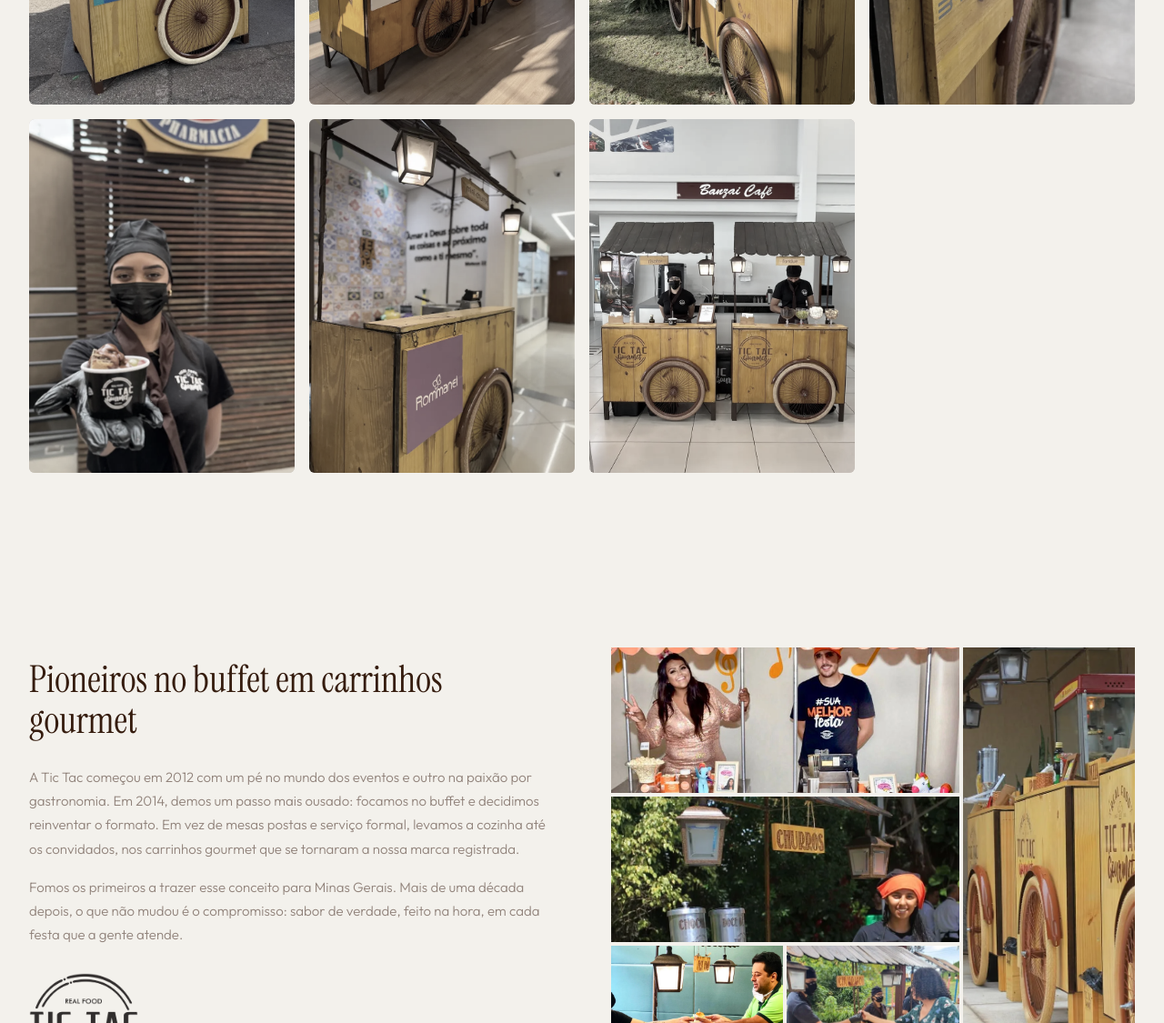
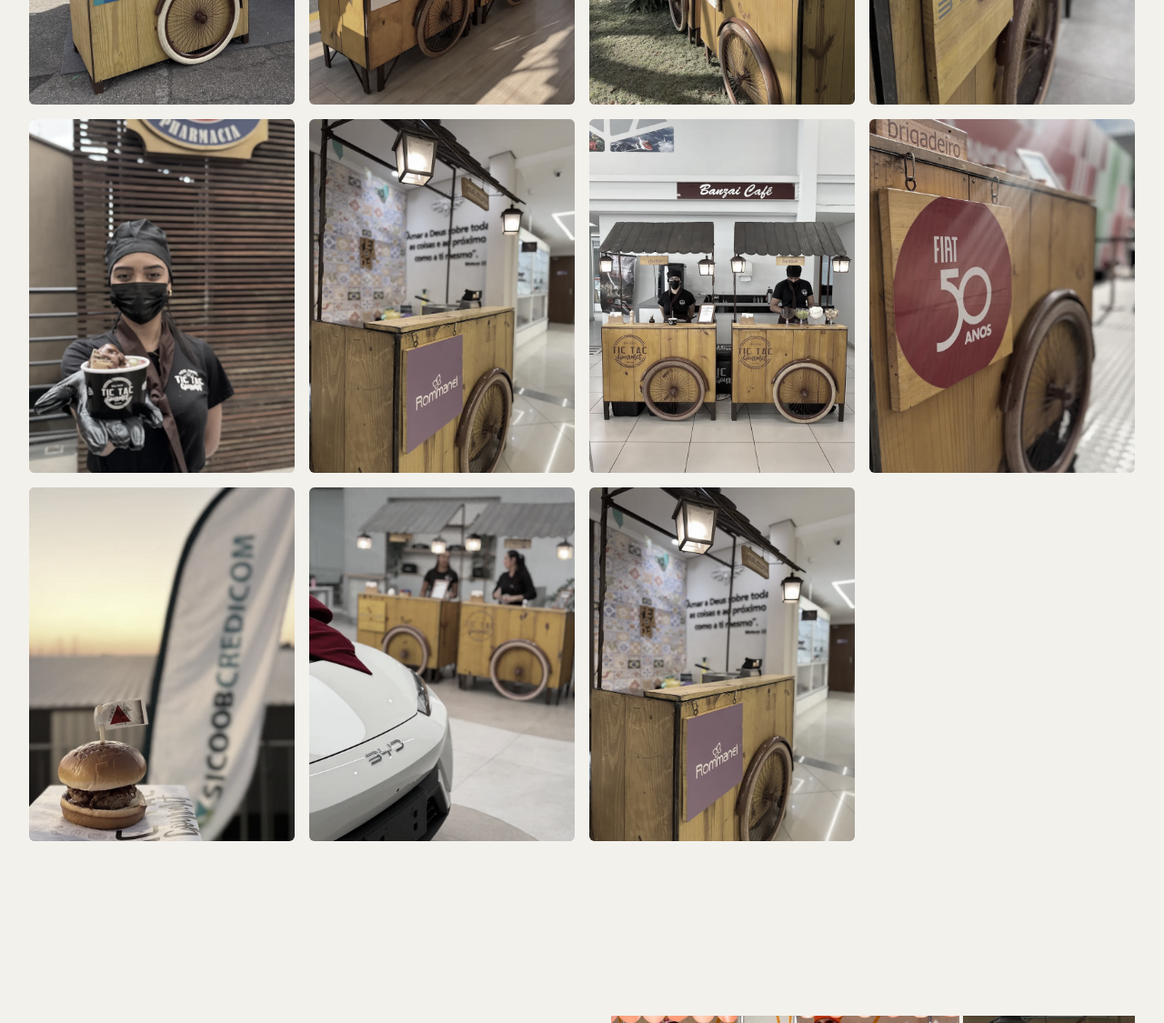
Before and after one commit to speivox/tic-tac-gourmet, a plain HTML site: page index.html in a window 1280 px wide. Shown: the part 5560-6685 px from the top of the page at 91% size. Drawn offline with Linux system fonts and the light colour scheme.

Commit message:
Clientes corporativos: repete marcas com fotos adicionais distintas
Adiciona uma segunda foto pra Fiat, Sicoob, BYD e Rommanel (15 fotos no
total, 9 marcas). Corrige também o nome da marca: é "Rommanel"
(joalheria), não "Romhane" como eu tinha escrito.

Co-Authored-By: Claude Sonnet 5 <noreply@anthropic.com>

```diff
--- a/index.html
+++ b/index.html
@@ -503,10 +503,22 @@
               <img src="assets/img/corp-09.webp" alt="Evento na Drogaria Araujo com a equipe Tic Tac Gourmet" loading="lazy" width="800" height="1422" />
             </li>
             <li>
-              <img src="assets/img/corp-10.webp" alt="Carrinhos Tic Tac Gourmet no Romhane" loading="lazy" width="800" height="1067" />
+              <img src="assets/img/corp-10.webp" alt="Carrinhos Tic Tac Gourmet na Rommanel" loading="lazy" width="800" height="1067" />
             </li>
             <li>
               <img src="assets/img/corp-11.webp" alt="Carrinhos Tic Tac Gourmet no Banzai Café" loading="lazy" width="800" height="1422" />
+            </li>
+            <li>
+              <img src="assets/img/corp-12.webp" alt="Detalhe do selo Fiat 50 anos no carrinho Tic Tac Gourmet" loading="lazy" width="800" height="1422" />
+            </li>
+            <li>
+              <img src="assets/img/corp-13.webp" alt="Hambúrguer Tic Tac Gourmet com bandeira do Sicoob Credicom ao fundo" loading="lazy" width="800" height="1422" />
+            </li>
+            <li>
+              <img src="assets/img/corp-14.webp" alt="Carrinhos Tic Tac Gourmet em concessionária BYD" loading="lazy" width="800" height="1422" />
+            </li>
+            <li>
+              <img src="assets/img/corp-15.webp" alt="Detalhe do carrinho Tic Tac Gourmet na Rommanel" loading="lazy" width="800" height="1067" />
             </li>
           </ul>
         </div>
```
Also changed, not shown: src/s-clientes.html (+13 -1 lines), assets/img/corp-12.webp (added), assets/img/corp-13.webp (added), assets/img/corp-14.webp (added), assets/img/corp-15.webp (added).
